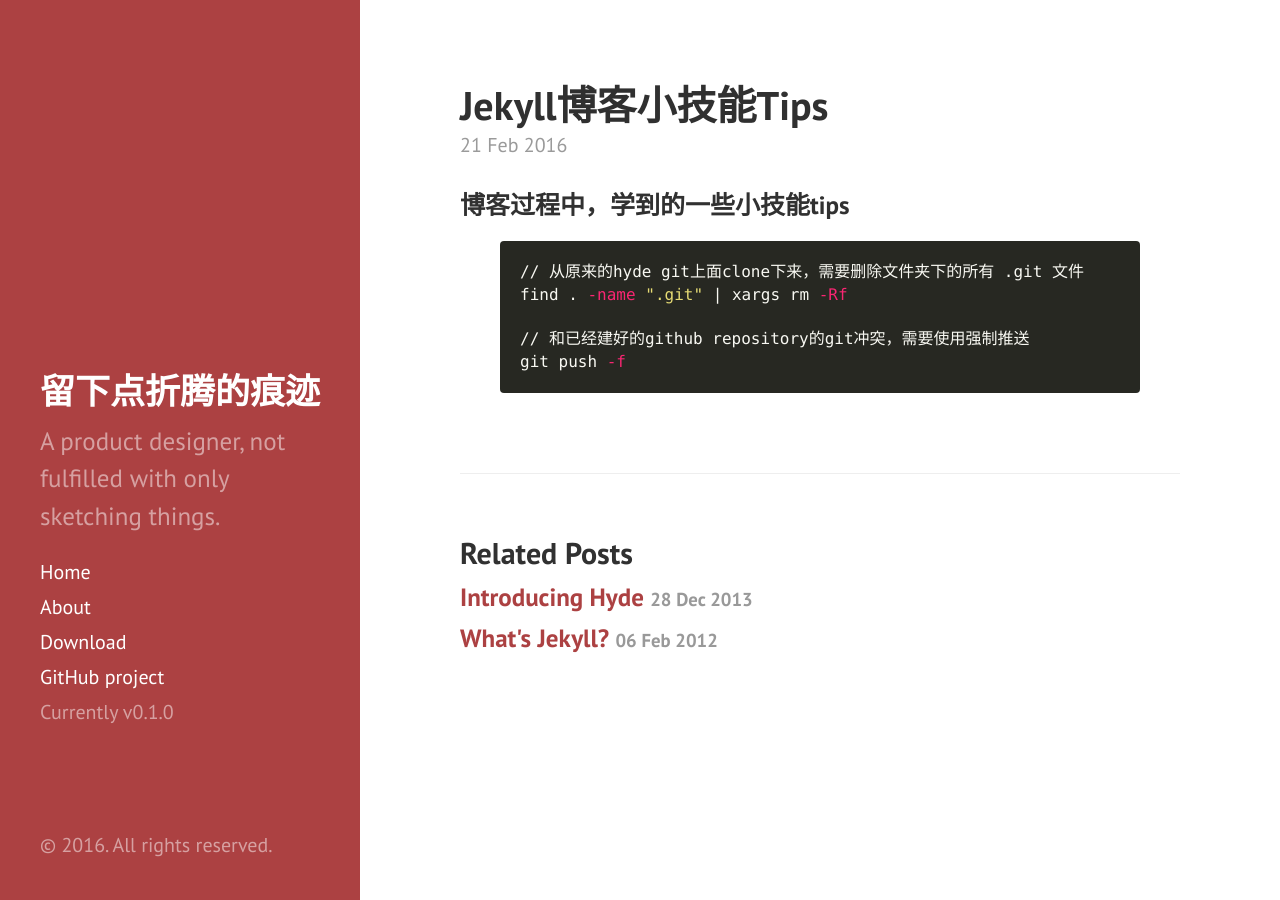
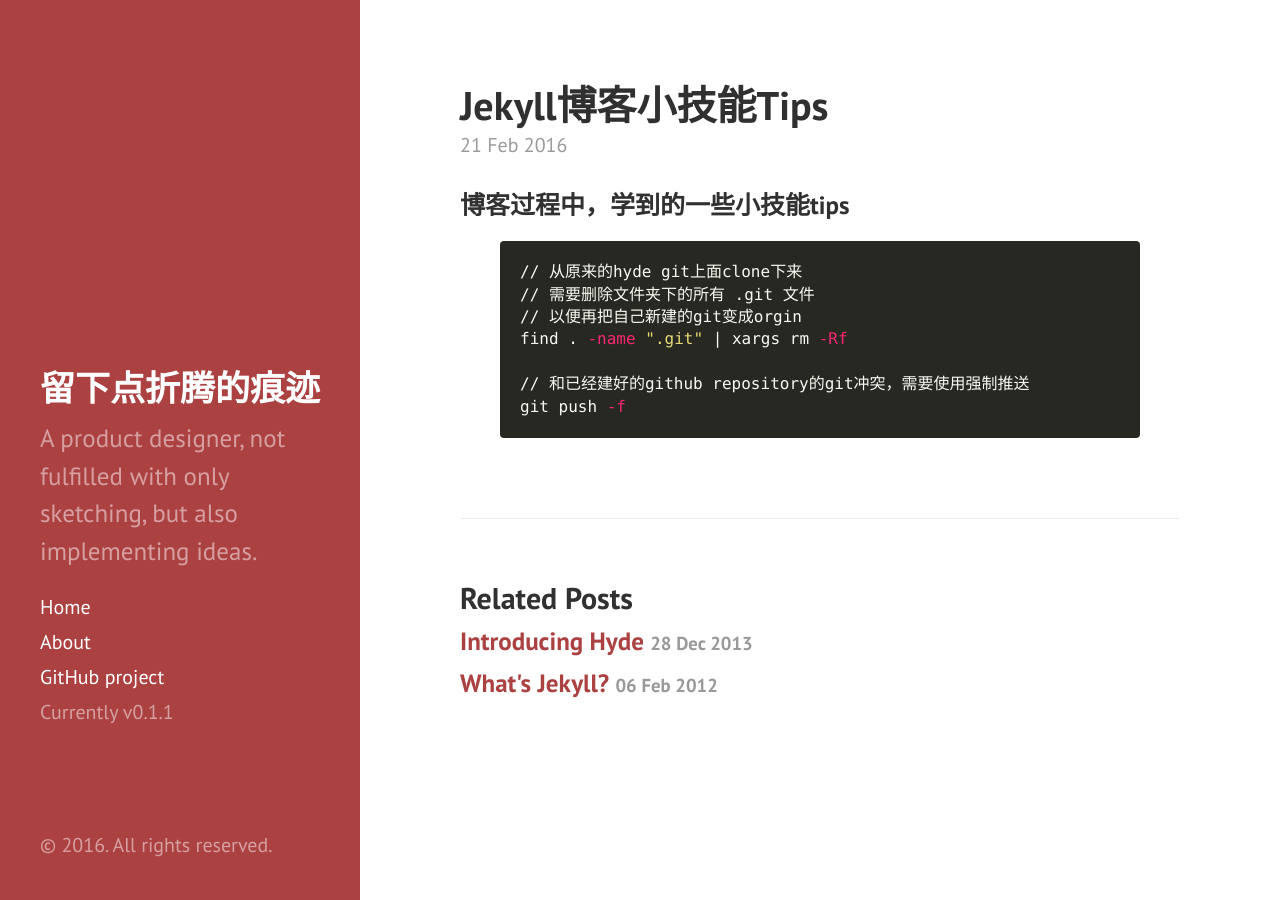
Before and after one commit to idiotFan/idiotFan.github.io, a Jekyll site: the page built from _posts/2016-02-21-notes-for-building-this-blog.md, in a window 1280 px wide. Built offline with Jekyll 4.4.1, drawn with Linux system fonts in a browser that asks for light colours; Markdown is read by kramdown in place of the engine named in the settings.

Commit message:
edit the layout & intro

```diff
--- a/_config.yml
+++ b/_config.yml
@@ -19,7 +19,7 @@
 # Setup
 title:            留下点折腾的痕迹
 tagline:          'idiotfan'
-description:      'A product designer, not fulfilled with only sketching things.'
+description:      'A product designer, not fulfilled with only sketching, but also implementing ideas.'
 description-v1:   ''
 url:              http://hyde.getpoole.com
 baseurl:          /
@@ -31,7 +31,7 @@
 paginate:         5
 
 # Custom vars
-version:          0.1.0
+version:          0.1.1
 
 github:
   repo:           https://github.com/poole/hyde
--- a/_includes/sidebar.html
+++ b/_includes/sidebar.html
@@ -26,7 +26,7 @@
         {% endif %}
       {% endfor %}
 
-      <a class="sidebar-nav-item" href="{{ site.github.repo }}/archive/v{{ site.version }}.zip">Download</a>
+ <!--      <a class="sidebar-nav-item" href="{{ site.github.repo }}/archive/v{{ site.version }}.zip">Download</a> -->
       <a class="sidebar-nav-item" href="{{ site.github.repo }}">GitHub project</a>
       <span class="sidebar-nav-item">Currently v{{ site.version }}</span>
     </nav>
--- a/_posts/2016-02-21-notes-for-building-this-blog.md
+++ b/_posts/2016-02-21-notes-for-building-this-blog.md
@@ -5,7 +5,9 @@
 
 ### 博客过程中，学到的一些小技能tips
 {% highlight shell %}
-// 从原来的hyde git上面clone下来，需要删除文件夹下的所有 .git 文件
+// 从原来的hyde git上面clone下来
+// 需要删除文件夹下的所有 .git 文件
+// 以便再把自己新建的git变成orgin
 find . -name ".git" | xargs rm -Rf
 
 // 和已经建好的github repository的git冲突，需要使用强制推送
```
